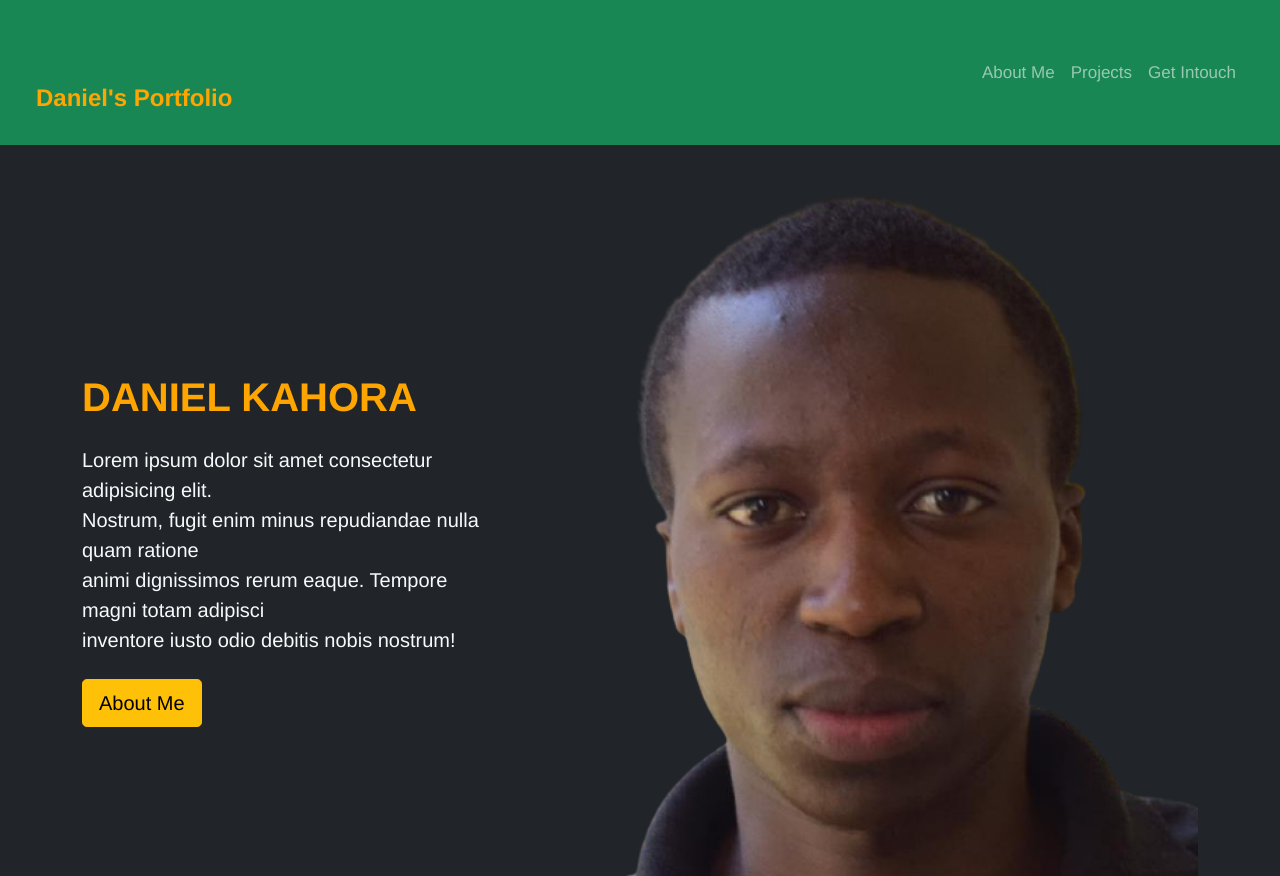
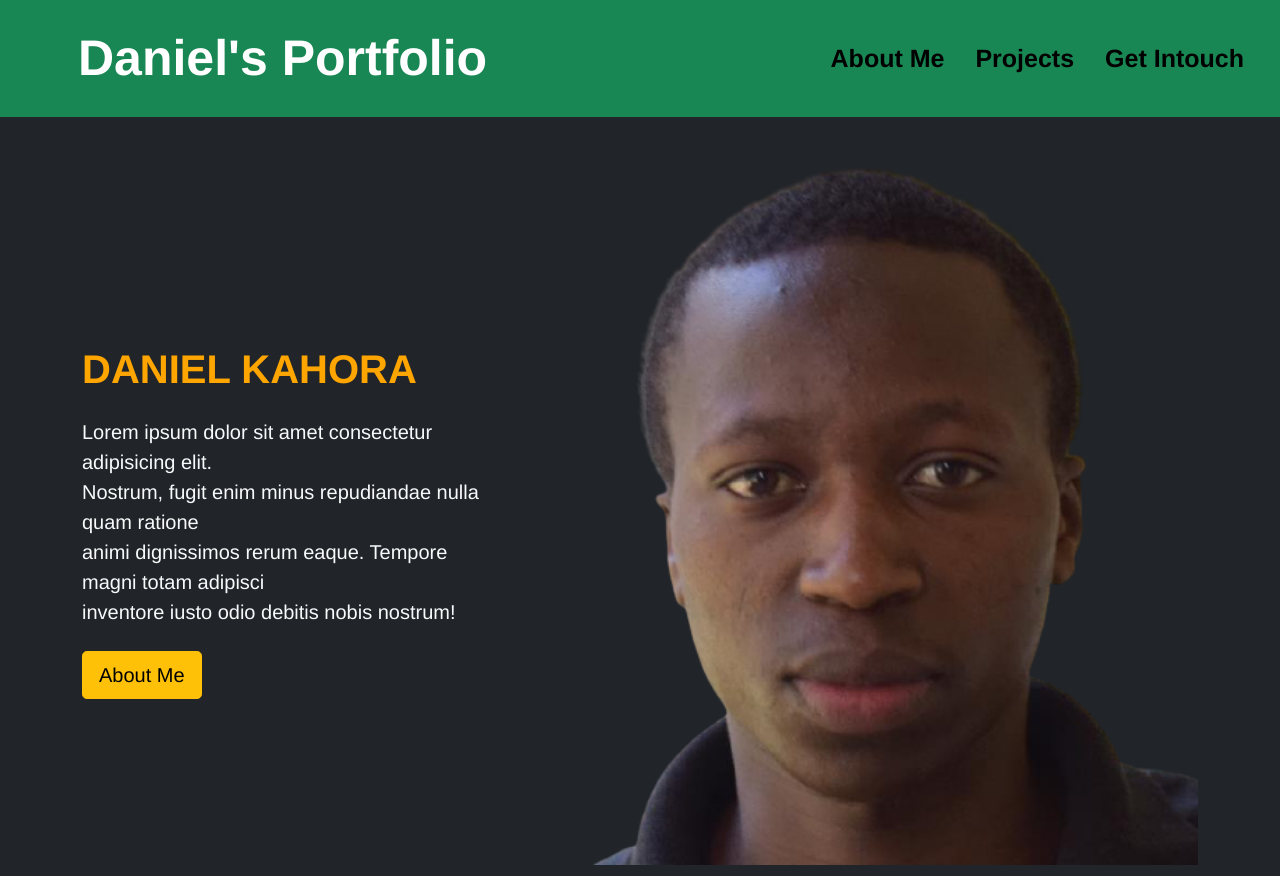
Before and after one commit to danknjoroge/Portfolio, a plain HTML site: page index.html in a window 1280 px wide. Shown: the top 876 px of the page. Drawn offline with nearby package versions, Linux system fonts and the light colour scheme.

Commit message:
Modifies color and fonts

```diff
--- a/index.html
+++ b/index.html
@@ -15,13 +15,13 @@
 
 <body>
     <!-- Navigation bar -->
-    <nav class="navbar navbar-expand-lg navbar-dark bg-success p-4">
-        <div class="container-fluid">
-            <h4>Daniel's Portfolio</h4>
+    <nav class="navbar navbar-expand-lg navbar-dark bg-success p-3 navb">
+        <div class="container-fluid dans">
+            <a href="#" class="navbar-brand">Daniel's Portfolio</a>
 
-            <div class="navbar">
+            <div class="navbar link" >
                 <div class="navbar-nav ms-auto">
-                    <a href="#about" class="nav-item nav-link nav-a">About Me</a>
+                    <a href="#about" class="nav-item nav-link">About Me</a>
                     <a href="#home" class="nav-item nav-link">Projects</a>
                     <a href="#intouch" class="nav-item nav-link">Get Intouch</a>
                 </div>
@@ -172,8 +172,9 @@
     </section>
 
     <!-- footer section -->
-    <footer class="container p-4 foote">
+    <footer class="container-fluid p-3 foote">
         <div class="footer " id="intouch">
+            <h5>Get Intouch:</h5>
             <i class="fab fa-facebook-square fb"></i>
             <i class="fab fa-linkedin ln"></i>
             <i class="fab fa-github-square gt"></i>
--- a/style.css
+++ b/style.css
@@ -6,6 +6,18 @@ h1, h2, h3, h4, h5, h6{
     font-weight: bold;
     color: orange;
 }
+.navb>.dans>a{
+    color: white;
+    font-weight: bold;
+    font-size:50px;
+    margin-left: 50px;
+}
+.navb>.dans>.link>.ms-auto>a{
+    color: black;
+    font-weight: bold;
+    font-size:25px;
+    margin-left: 15px;
+}
 
 
 .img{
@@ -13,6 +25,12 @@ h1, h2, h3, h4, h5, h6{
 }
 .name{
     margin-top: 180px;
+}
+.nav-link{
+    color: black;
+}
+.nav-link:hover{
+    background: orange;
 }
 
 .projects{
@@ -30,6 +48,7 @@ h1, h2, h3, h4, h5, h6{
     width:350px;
     box-shadow: 1px 5px rgb(177, 177, 238);
 
+
 }
 .row{
     margin-left: 30px;
@@ -44,9 +63,10 @@ h1, h2, h3, h4, h5, h6{
     display: flex;
     justify-content: space-between;
 }
-h4{
+h3,h4{
     margin-top:60px;
 }
+
 .prog{
    width: 40%;
    margin-right: 0px;
@@ -54,16 +74,15 @@ h4{
 }
 .fb{
     font-size: 50px;
-    color: orange;
 
 }
 .ln{
     font-size: 50px;
-    color: orange;
+
 }
 .gt{
     font-size: 50px;
-    color: orange;
+
 }
 .gt, .fb, .ln{
     margin-right: 20px;
@@ -71,8 +90,14 @@ h4{
 .footer {
     float: right;
 }
+.foote .footer h5{
+    display: inline;
+    font-size:25px;
+    color: black;
+    margin:20px;
+}
 .foote>h5{
-    color: orange !important;
+    color: black;
     font-size:25px;
     margin-top: 10px;
 }
```
